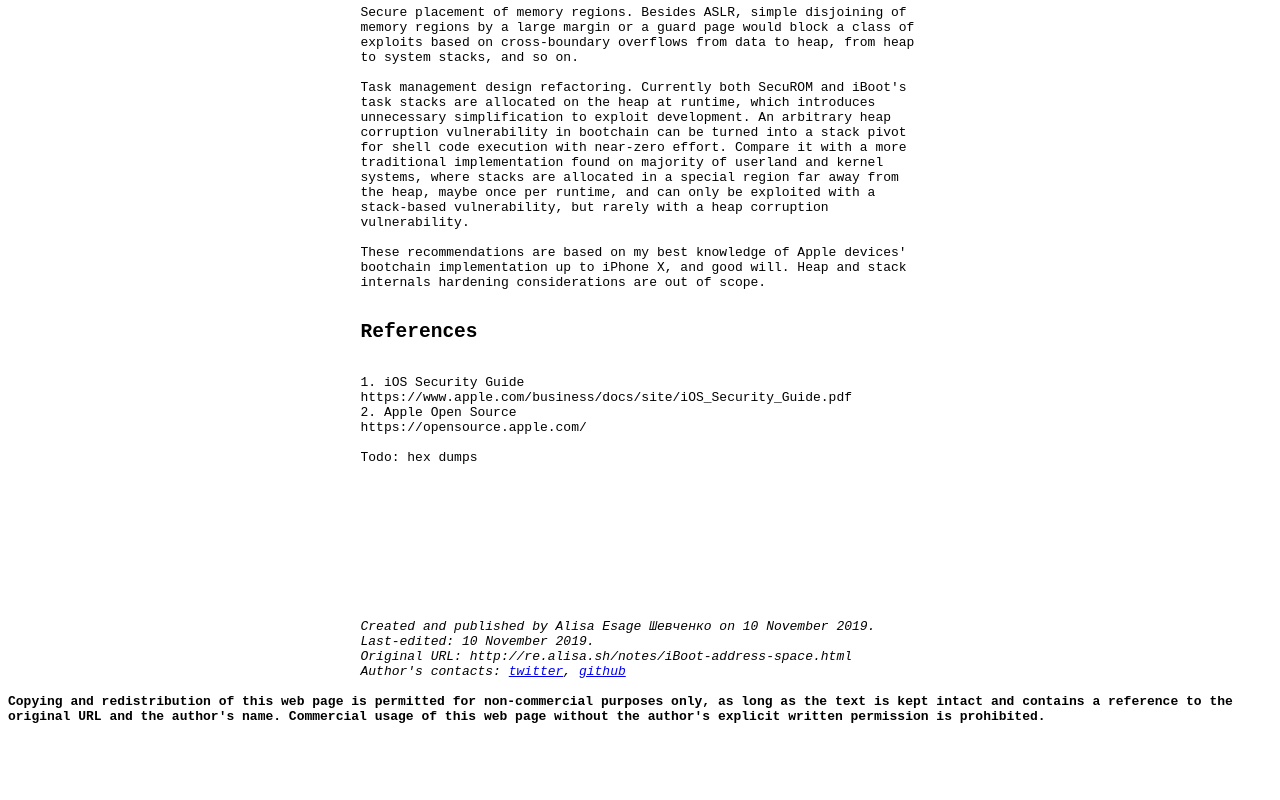
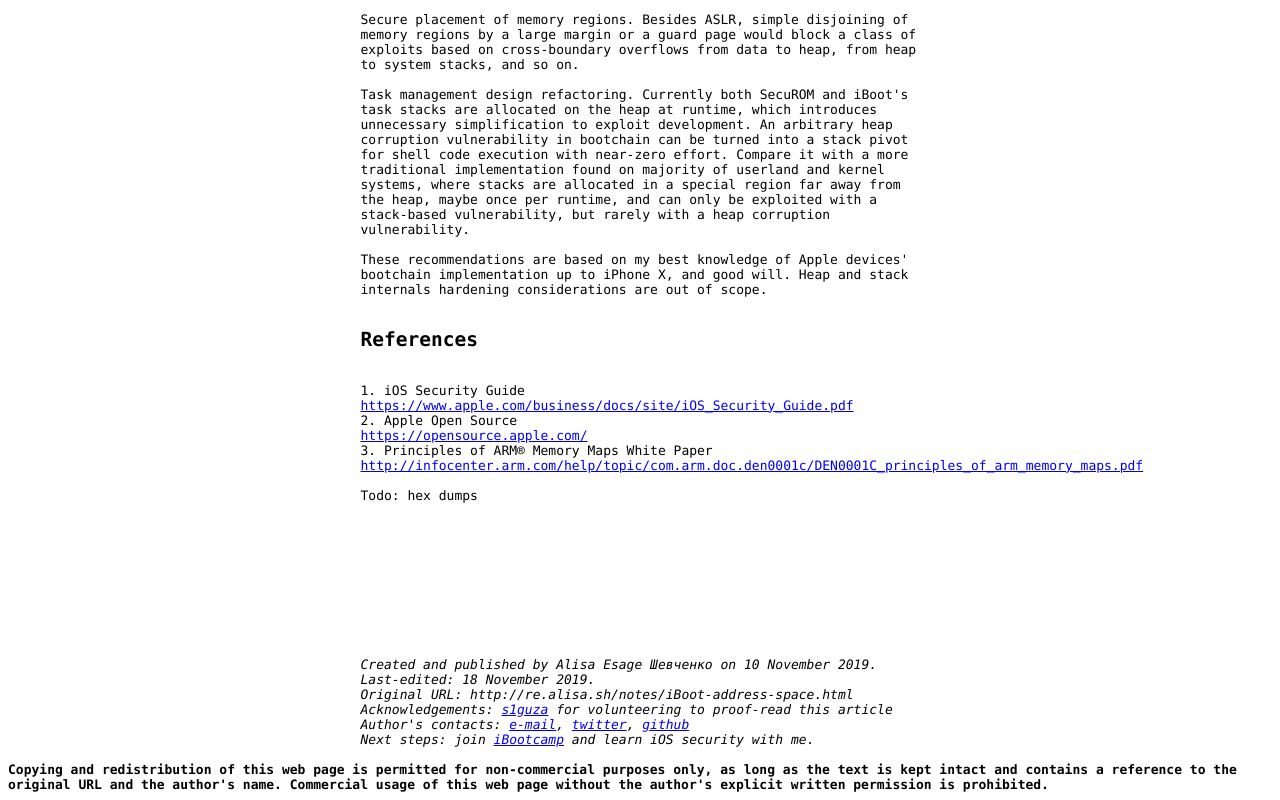
Before and after one commit to alisaesage/badd1e.github.io, a plain HTML site: page notes/iBoot-address-space.html in a window 1280 px wide. Shown: the part 4970-5770 px from the top of the page. Before the commit the page ends 5702 px from the top, so only its background shows below. Drawn offline with Linux system fonts and the light colour scheme.

Commit message:
Minor fixes

```diff
--- a/notes/iBoot-address-space.html
+++ b/notes/iBoot-address-space.html
@@ -8,7 +8,8 @@
                 background: white;
             }
             div.note {
-                font-family: monospace;
+                font-family: 'Lucida Console', monospace;
+                font-size: 13;
                 white-space: pre-line;
                 margin-left: auto;
                 margin-right: auto;
@@ -17,7 +18,8 @@
                 margin-bottom: 11%;
             }
             div.meta {
-                font-family: monospace;
+                font-family: 'Lucida Console', monospace;
+                font-size: 13;
                 font-style: italic;
                 white-space: pre-line;
                 margin-left: auto;
@@ -25,7 +27,8 @@
                 width: 43em;
             }
             div.footer {
-                font-family: monospace;
+                font-family: 'Lucida Console', monospace;
+                font-size: 13;
                 font-weight: bold;
                 white-space: pre-line;
                 margin-left: auto;
@@ -75,11 +78,11 @@ Nevertheless, let's try to observe the fundamental principles in bootchain memor
 <h2>Memory overview</h2>
 iPhone's physical memory view is backed by several distinct memory banks: notably, DRAM, as seen in device specifications and teardown blogs; read-only flash storage which contains SecuROM; and probably a faster memory chip, used almost exclusively by the 1st stage bootloader (SecuROM).
 
-During the boot procedure each subsequent component of the bootchain claims its predefined space in  memory in a process similar to unrolling a carpet. ROM is always mapped at the same offset per SoC, and relocated to the high memory for booting. iBoot is loaded in the lower half of the memory space, that gets eventually re-used by the kernel. The memory at offset zero is always reserved for the boot trampoline.
+During the boot procedure each subsequent component of the bootchain claims its predefined space in  memory in a process similar to unrolling a carpet. ROM is always mapped at the same offset per SoC, and relocated to the high memory for booting on 32-bit devices. iBoot is loaded in the lower half of the memory space, that gets eventually re-used by the kernel. The memory at offset zero is always reserved for the boot trampoline.
 
 Compare a top-level memory map on iPhone 5 (32-bit A6) and iPhone 7+ (64-bit A11, probably up to iPhone X):
 
-iPhone 5 (A6 S5L8950X):
+iPhone 5 (A6 S5L8950X - 32-bit):
 
 0x00000000: ARM reset vector,
   relocated bootstrap code
@@ -91,10 +94,9 @@ iPhone 5 (A6 S5L8950X):
   size: 0x40000000
 0xBFFFFFFF:
 
-iPhone 7+ (A10 T8010):
+iPhone 7+ (A10 T8010 - 64-bit):
 
-0x0'00000000: ARM reset vector,
-  relocated bootstrap code
+0x0'00000000: reserved
 0x1'00000000: ROM mapping
   size: 0x0'02000000
 0x1'80000000: SecureROM playground
@@ -202,18 +204,22 @@ These recommendations are based on my best knowledge of Apple devices' bootchain
 
 <h2>References</h2>
 1. iOS Security Guide
-   https://www.apple.com/business/docs/site/iOS_Security_Guide.pdf
+   <a href="https://www.apple.com/business/docs/site/iOS_Security_Guide.pdf">https://www.apple.com/business/docs/site/iOS_Security_Guide.pdf</a>
 2. Apple Open Source
-   https://opensource.apple.com/
+   <a href="https://opensource.apple.com/">https://opensource.apple.com/</a>
+3. Principles of ARM® Memory Maps White Paper
+   <a href="http://infocenter.arm.com/help/topic/com.arm.doc.den0001c/DEN0001C_principles_of_arm_memory_maps.pdf">http://infocenter.arm.com/help/topic/com.arm.doc.den0001c/DEN0001C_principles_of_arm_memory_maps.pdf</a>
 
 Todo: hex dumps
         </div>
 
         <div class = "meta">
 Created and published by Alisa Esage Шевченко on 10 November 2019.
-Last-edited: 10 November 2019.
+Last-edited: 18 November 2019.
 Original URL: http://re.alisa.sh/notes/iBoot-address-space.html
-Author's contacts: <a href="http://twitter.com/alisaesage">twitter</a>, <a href="http://github.com/badd1e">github</a>
+Acknowledgements: <a href="http://twitter.com/s1guza">s1guza</a> for volunteering to proof-read this article
+Author's contacts: <a href="mailto:contact@alisa.sh">e-mail</a>, <a href="http://twitter.com/alisaesage">twitter</a>, <a href="http://github.com/badd1e">github</a>
+Next steps: join <a href="https://twitter.com/alisaesage/status/1193936682971586561">iBootcamp</a> and learn iOS security with me.
         </div>
 
         <div class = "footer">
```
